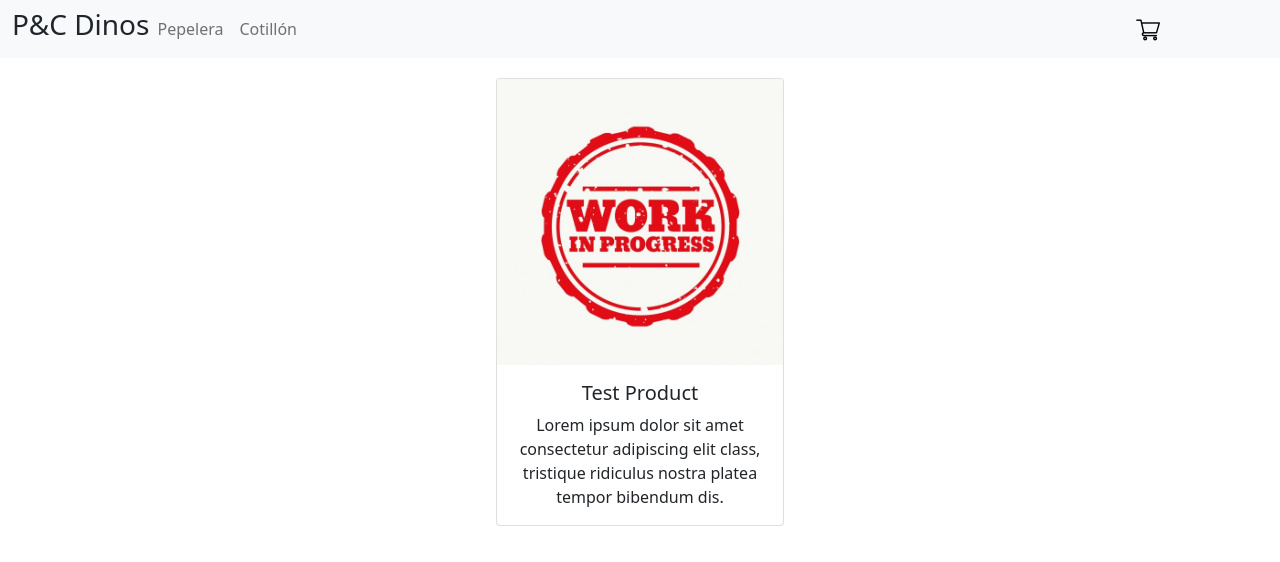
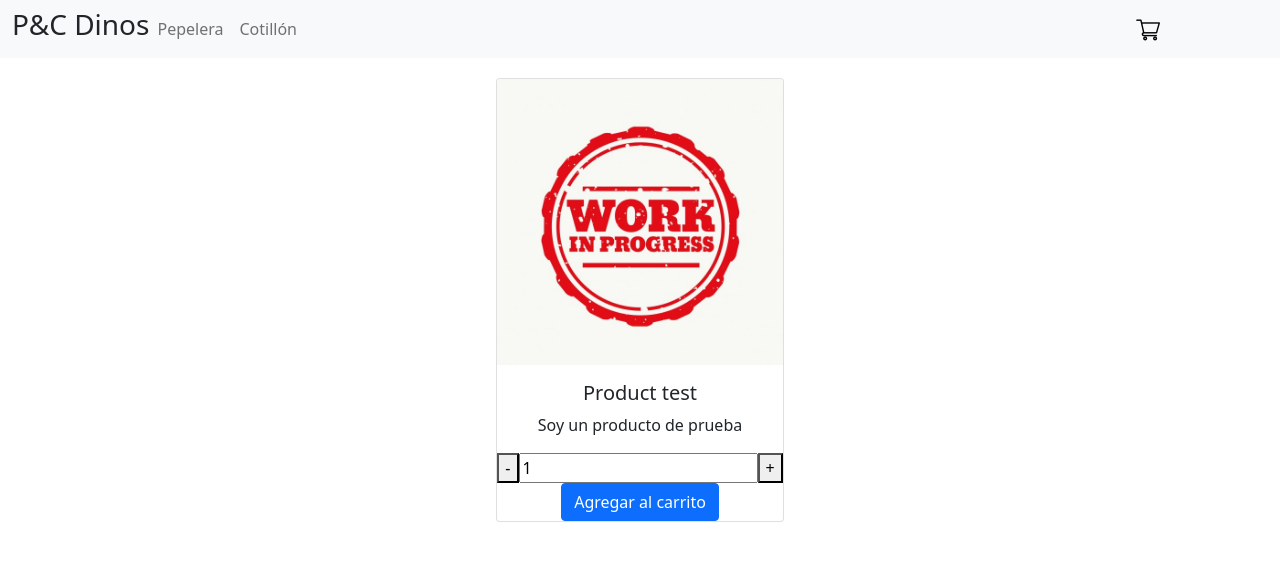
Before and after one commit to ilianaJofre/ecommerce-react, a React (Create React App) app: page / in a window 1280 px wide. Shown: the top 562 px of the page. Built offline with nearby package versions, Linux system fonts and the light colour scheme.

Commit message:
Componente ItemCount

```diff
--- a/src/App.js
+++ b/src/App.js
@@ -1,13 +1,17 @@
 import './App.css';
 import 'bootstrap/dist/css/bootstrap.min.css';
-import {NavBar} from './components/NavBar.jsx';
-import {ItemListContainers} from './containers/ItemListContainers.jsx';
+import {HomeContainer} from './containers/HomeContainer.jsx';
 
 function App() {
+  /*async function getData() {
+    const response = await fetch ('https://api.mercadolibre.com/sites/MLA/search?q=zapatillas');
+    const data = await response.json();
+    return data;
+  }
+  console.log(getData());*/
   return (
     <div className='App'>
-      <NavBar />
-      <ItemListContainers />
+      <HomeContainer />
     </div>
   );
 }
--- /dev/null
+++ b/src/components/ItemCount.jsx
@@ -0,0 +1,16 @@
+import { useState } from "react";
+export const ItemCount = (stock) => {
+    const [cantidad, setCantidad] = useState (1);
+    const [cart, setCart ] = useState([]);
+    console.log(cart);
+
+    return (
+        <div>
+                <button onClick = { () => { setCantidad(cantidad - 1) }}>-</button>
+                <input type="value" value={cantidad} min="0" max="10" readOnly/>
+                <button onClick = { () => { setCantidad(cantidad + 1) }}>+</button>
+                <button className='btn btn-primary' onClick={() => { setCart([...cart, {id:1, name:'Test', cantidad: cantidad}]) }}>Agregar al carrito</button>
+        </div>
+    )
+
+}
--- /dev/null
+++ b/src/components/ItemListContainers.jsx
@@ -0,0 +1,17 @@
+import { ItemCount } from "./ItemCount";
+const divStyle = {
+    width: '18rem',
+    margin: '20px auto'
+};
+export const ItemListContainers = ({productData}) => {
+    return (
+        <div className="card" style={divStyle}>
+            <img src= '/images/wip.jpg' className='card-img-top' alt='Produc image'/>
+            <div className="card-body">
+                <h5 className='card-title'>{productData.title}</h5>
+                <p className='card-text'>{productData.description}</p>
+            </div>
+            <ItemCount stock={productData.stock}/>
+        </div>
+    );
+}
--- a/src/components/NavBar.jsx
+++ b/src/components/NavBar.jsx
@@ -1,4 +1,4 @@
-import { CartWidget } from "./CartWidget.jsx"
+import { CartWidget } from "./CartWidget.jsx";
 export const NavBar = () => {
     return (
       <nav className="navbar navbar-expand-lg navbar-light bg-light">
--- /dev/null
+++ b/src/containers/HomeContainer.jsx
@@ -0,0 +1,18 @@
+import {NavBar} from '../components/NavBar.jsx';
+import {ItemListContainers} from '../components/ItemListContainers.jsx';
+
+export const HomeContainer = () => {
+    const product = {
+        title: 'Product test',
+        description: 'Soy un producto de prueba',
+        stock: 4,
+        }
+    return (
+        <>
+            <NavBar />
+            <section>
+                <ItemListContainers productData={product}/>
+            </section>
+        </>
+    )
+}
--- a/src/containers/ItemListContainers.jsx
+++ /dev/null
@@ -1,15 +0,0 @@
-const divStyle = {
-    width: '18rem',
-    margin: '20px auto'
-}
-export const ItemListContainers = () => {
-    return (
-        <div className='card' style={divStyle}>
-            <img src= '/images/wip.jpg' className='card-img-top' alt='Produc image'/>
-            <div className='card-body'>
-                <h5 className='card-title'>Test Product</h5>
-                <p className='card-text'>Lorem ipsum dolor sit amet consectetur adipiscing elit class, tristique ridiculus nostra platea tempor bibendum dis.</p>
-            </div>
-        </div>
-    );
-}
```
Also changed, not shown: public/logo192.png (deleted), public/logo512.png (deleted).
